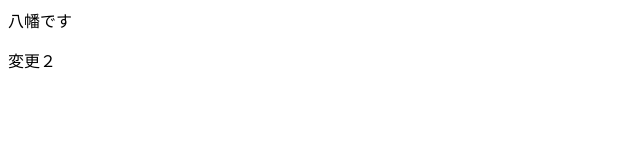
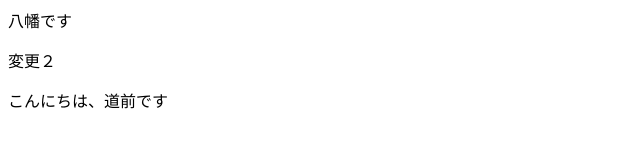
Before and after one commit to m-yahata/test, a plain HTML site: page index.html in a window 1280 px wide. Shown: the whole page, without its empty margins (0-640 px from the left). Drawn offline with Linux system fonts and the light colour scheme.

Commit message:
あいさつ

```diff
--- a/index.html
+++ b/index.html
@@ -5,5 +5,6 @@
 <body>
     <p class="hoge">八幡です</p>
     <p>変更２</p>
+    <p>こんにちは、道前です</p>
 </body>
 </html>
```
